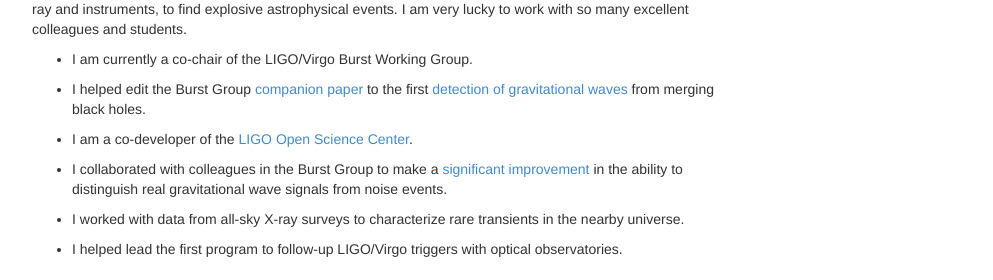
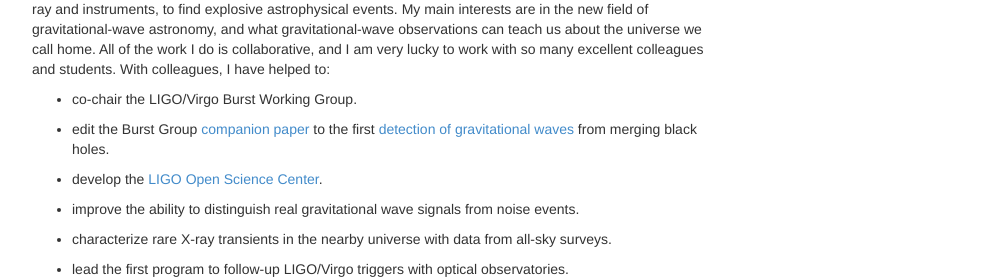
Before and after one commit to jkanner/homepage, a plain HTML site: page index.html in a window 1280 px wide. Shown: the part 672-952 px from the top of the page, without its empty margins (143-1136 px from the left). Drawn offline with nearby package versions, Linux system fonts and the light colour scheme.

Commit message:
Edit research section

```diff
--- a/index.html
+++ b/index.html
@@ -100,36 +100,36 @@
 	    I work within the <a href='http://ligo.org/'>LIGO Scientific Collaboration</a> to
 	    analyze LIGO data,
 	    as well as data from radio, optical, and X-ray and instruments, to find explosive astrophysical events.
-	    I am very lucky to work
-	    with so many excellent colleagues and students.
+	    My main interests are in the new field of gravitational-wave astronomy, and what gravitational-wave
+	    observations can teach us about the universe we call home.  All of the work I do is collaborative,
+	    and I am very lucky to work with so many excellent colleagues and students.  With colleagues,
+	    I have helped to:
 
 	    <ul>
 	      <li style="margin: 10px 0;">
-	      I am currently a co-chair of the LIGO/Virgo Burst Working Group.
+	      co-chair the LIGO/Virgo Burst Working Group.
 	      </li>
 	      <li style="margin: 10px 0;">
-		I helped edit the Burst Group
+		edit the Burst Group
 		<a href='http://adsabs.harvard.edu/abs/2016arXiv160203843T'>companion paper</a>
 		to the first <a href='https://www.ligo.caltech.edu/detection'>
 		  detection of gravitational waves</a> from merging black holes.
 	      </li>
 	      <li style="margin: 10px 0;">
-		I am a co-developer of the
+		develop the
 		<a href='https://losc.ligo.org/'>LIGO Open Science Center</a>.
 	      </li>
 	      <li style="margin: 10px 0;">
-		I collaborated with colleagues in the Burst Group to make a
-		<a href='http://link.aps.org/doi/10.1103/PhysRevD.93.022002'>
-		  significant improvement</a>
-		in the ability to distinguish real gravitational wave signals from
+		improve the ability to
+		distinguish real gravitational wave signals from
 		noise events.
 	      </li>
 	      <li style="margin: 10px 0;">
-		I worked with data from all-sky X-ray surveys to characterize rare transients
-		in the nearby universe.
+		characterize rare X-ray transients
+		in the nearby universe with data from all-sky surveys.
 	      </li>
 	      <li style="margin: 10px 0;">
-		I helped lead the first program to follow-up LIGO/Virgo
+		lead the first program to follow-up LIGO/Virgo
 		triggers with optical observatories.</li>
 	    </ul>
 
```
